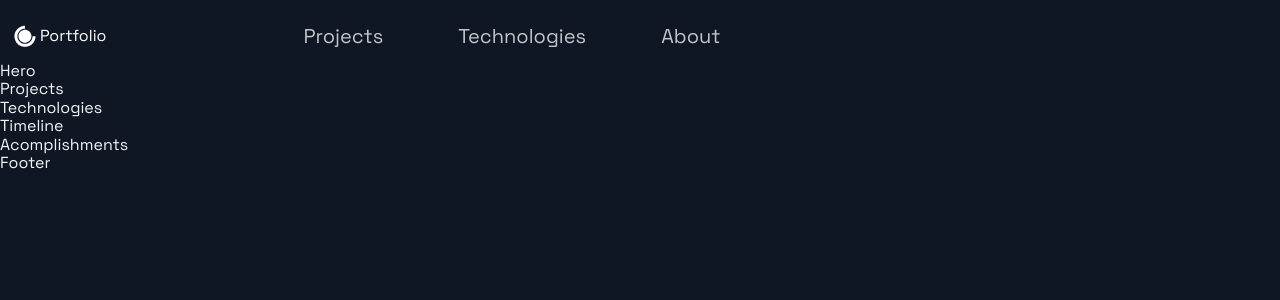
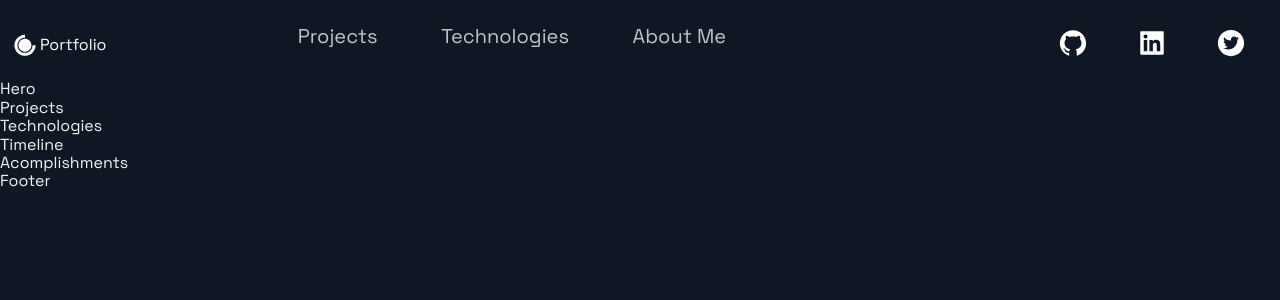
Before and after one commit to nekumartins/Portfolio, a Next.js app in the folder portfolio/portfolio/: page / in a window 1280 px wide. Shown: the top 300 px of the page. Built offline with nearby package versions, Linux system fonts and the light colour scheme.

Commit message:
Added href icons

```diff
--- a/portfolio/portfolio/src/components/Header/Header.js
+++ b/portfolio/portfolio/src/components/Header/Header.js
@@ -1,6 +1,6 @@
 import Link from 'next/link';
 import React from 'react';
-import { AiFillGithub, AiFillInstagram, AiFillLinkedin } from 'react-icons/ai';
+import { AiFillGithub, AiFillInstagram, AiFillLinkedin, AiFillTwitterCircle } from 'react-icons/ai';
 import { DiCssdeck } from 'react-icons/di';
 
 import { Container, Div1, Div2, Div3, NavLink, SocialIcons } from './HeaderStyles';
@@ -26,10 +26,20 @@ const Header = () =>  (
           </Link>
         </li> <li>
           <Link href="#about">
-            <NavLink> About</NavLink>
+            <NavLink> About Me</NavLink>
           </Link>
         </li>
       </Div2>
+      <Div3>
+        <SocialIcons href="https://github.com">
+          <AiFillGithub size="3rem" />
+        </SocialIcons>
+        <SocialIcons href="https://linkedin.com">
+          <AiFillLinkedin size="3rem" />
+        </SocialIcons> <SocialIcons href="https://twitter.com">
+          <AiFillTwitterCircle size="3rem" />
+        </SocialIcons>
+      </Div3>
   </Container>
 );
 
```
